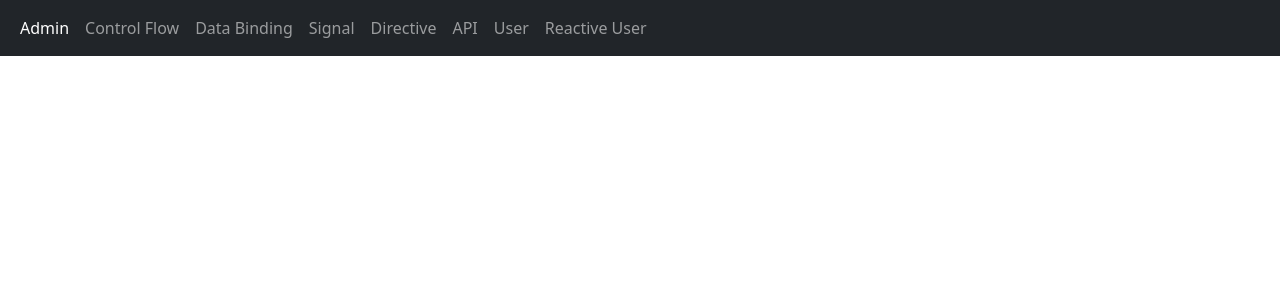
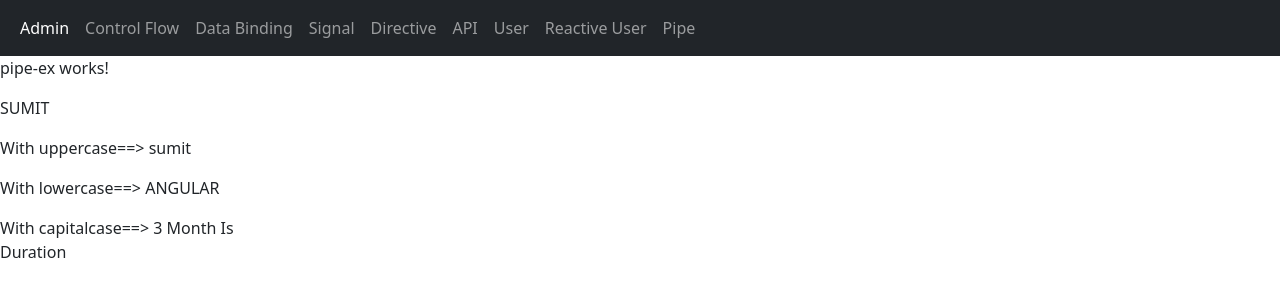
Before and after one commit to sumitbasu116/angular20Tutorial, an Angular app: page /pipe in a window 1280 px wide. Before the commit this address led to /. Shown: the top 300 px of the page. Built offline with nearby package versions, Linux system fonts and the light colour scheme.

Commit message:
Pipe and Custom Pipe part1-basic pipes

```diff
--- a/src/app/app.html
+++ b/src/app/app.html
@@ -25,6 +25,9 @@
       <li class="nav-item">
         <a class="nav-link" routerLink="reactive-user">Reactive User</a>
       </li>
+      <li class="nav-item">
+        <a class="nav-link" routerLink="pipe">Pipe</a>
+      </li>
     </ul>
   </div>
 </nav>
--- a/src/app/app.routes.ts
+++ b/src/app/app.routes.ts
@@ -7,6 +7,7 @@ import { AttDirective } from './components/att-directive/att-directive';
 import { Getapi } from './components/getapi/getapi';
 import { User } from './components/user/user';
 import { ReactiveUser } from './components/reactive-user/reactive-user';
+import { PipeEx } from './components/pipe-ex/pipe-ex';
 
 export const routes: Routes = [
     {
@@ -40,5 +41,9 @@ export const routes: Routes = [
     {
         path:'reactive-user',
         component:ReactiveUser
+    },
+    {
+        path:'pipe',
+        component:PipeEx
     }
 ];
--- /dev/null
+++ b/src/app/components/pipe-ex/pipe-ex.html
@@ -0,0 +1,10 @@
+<p>pipe-ex works!</p>
+
+<div class="row">
+    <div class="col-3">
+        <span><p>{{userName}}</p></span>
+        <span><p>With uppercase==> {{userName | lowercase}}</p></span>
+        <span><p>With lowercase==> {{courseName | uppercase}}</p></span>
+        <span><p>With capitalcase==> {{duration | titlecase}}</p></span>
+    </div>
+</div>
--- /dev/null
+++ b/src/app/components/pipe-ex/pipe-ex.ts
@@ -0,0 +1,16 @@
+import { LowerCasePipe, TitleCasePipe, UpperCasePipe } from '@angular/common';
+import { Component } from '@angular/core';
+
+@Component({
+  selector: 'app-pipe-ex',
+  imports: [LowerCasePipe,UpperCasePipe,TitleCasePipe],
+  templateUrl: './pipe-ex.html',
+  styleUrl: './pipe-ex.css'
+})
+export class PipeEx {
+  userName: string = "SUMIT";
+
+  courseName: string = "Angular";
+
+  duration: string = "3 monTH is duRATION";
+}
```
Also changed, not shown: src/app/components/pipe-ex/pipe-ex.css (added).
